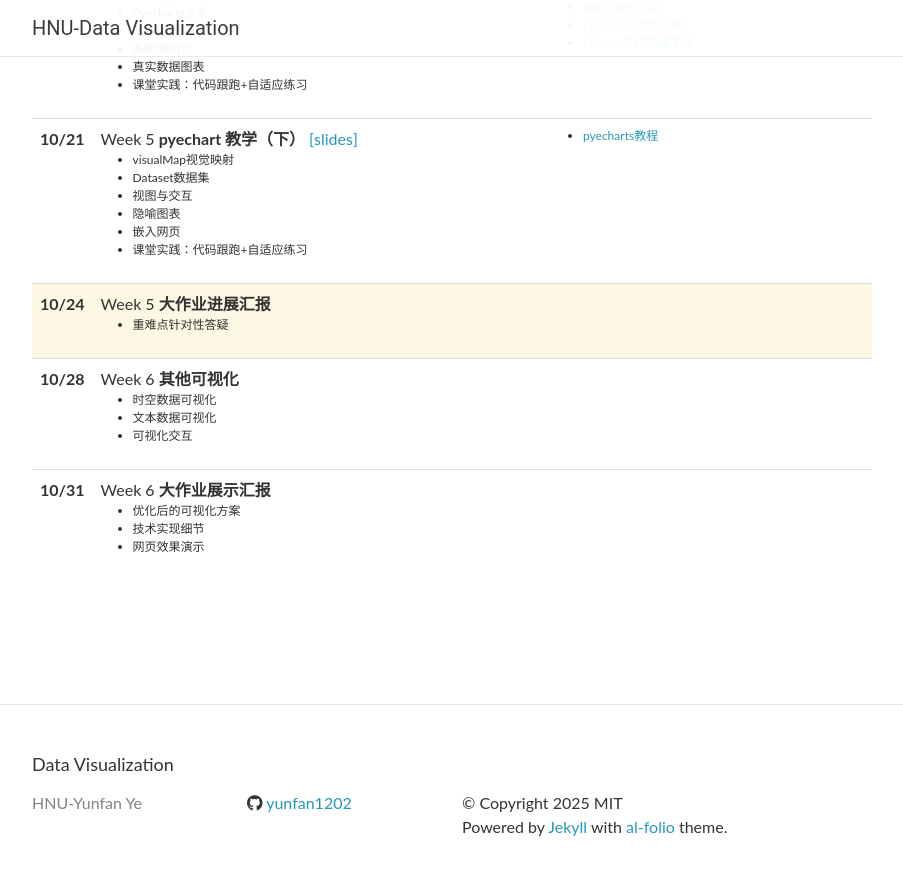
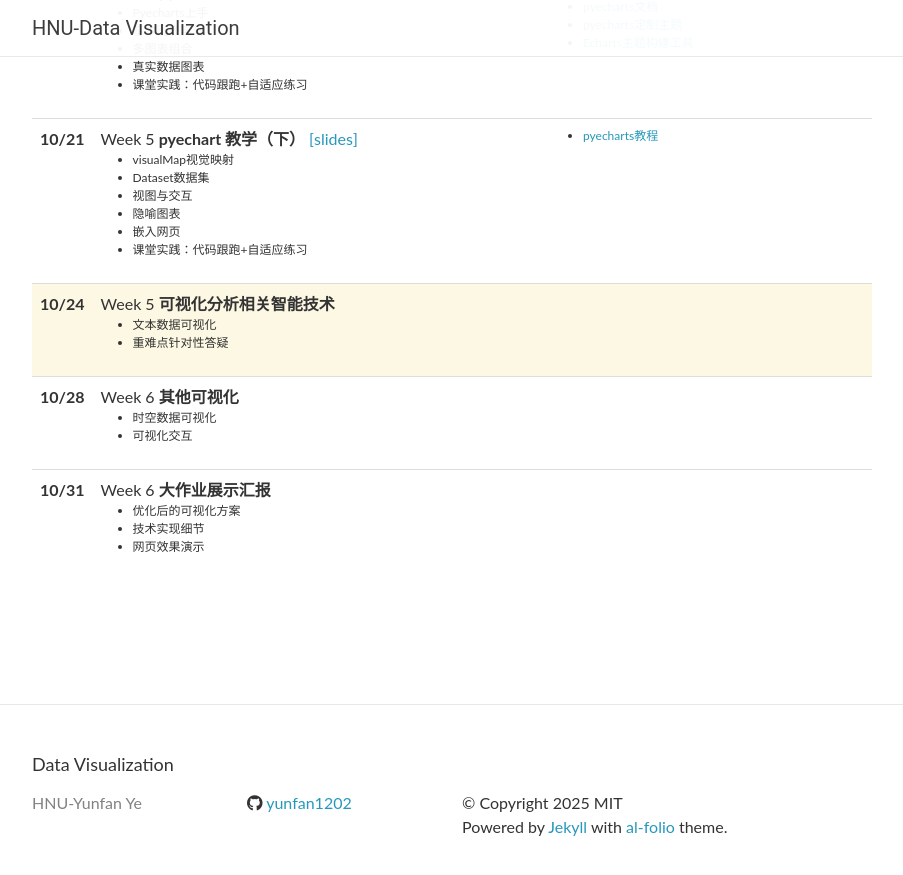
Before and after one commit to yunfan1202/data_visualization, a Jekyll site: the page built from fall2025/_pages/schedule.md, in a window 1280 px wide and 900 px high, scrolled down 909 px. Shown: the top 875 px of the window, without its empty margins (188-1091 px from the left). Built offline with Jekyll 4.4.1, drawn with Linux system fonts in a browser that asks for light colours; nearby versions of some CDN libraries; comment, search, counter and statistics services are not loaded.

Commit message:
Update lectures_2025.yml

```diff
--- a/_data/lectures_2025.yml
+++ b/_data/lectures_2025.yml
@@ -96,9 +96,10 @@
 
 - date: 10/24
   title: >
-    Week 5 <b>大作业进展汇报</b>
+    Week 5 <b>可视化分析相关智能技术</b>
   slides:
   topics:
+    - 文本数据可视化
     - 重难点针对性答疑
   readings:
 
@@ -108,7 +109,6 @@
   slides:
   topics:
     - 时空数据可视化
-    - 文本数据可视化
     - 可视化交互
   readings:
 
```
